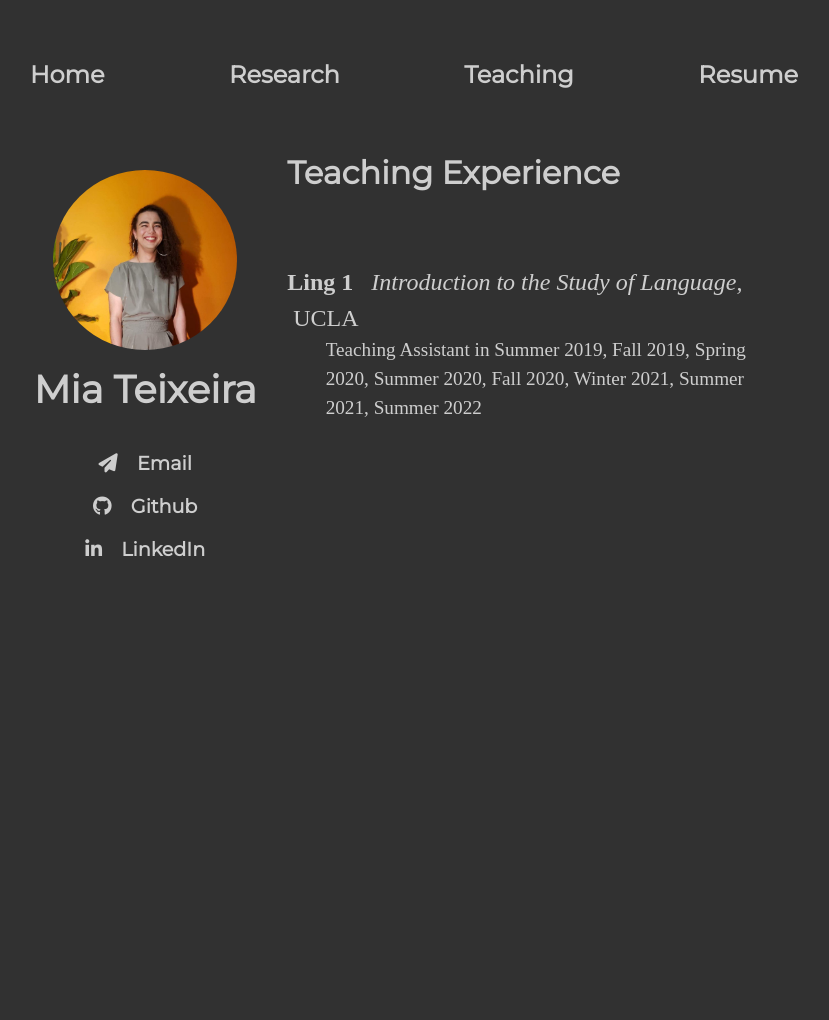
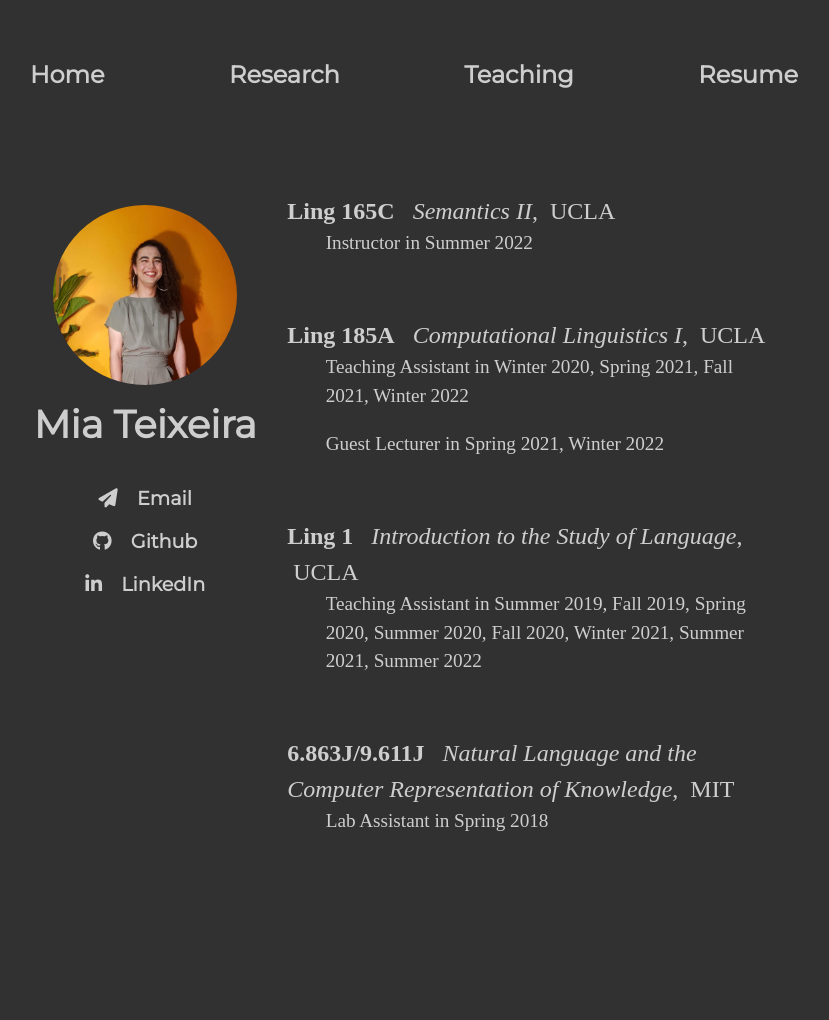
Before and after one commit to miateixeira/miateixeira.github.io, a Jekyll site: the page built from teaching/index.html, in a window 1280 px wide. Shown: the whole page, without its empty margins (226-1055 px from the left). Built offline with Jekyll 4.4.1, drawn with Linux system fonts in a browser that asks for light colours; nearby versions of some CDN libraries.

Commit message:
added rest of courses

```diff
--- a/teaching/index.html
+++ b/teaching/index.html
@@ -4,8 +4,36 @@ title: Teaching
 ---
 <div class="teaching">
 
-  <h2>Teaching Experience</h2>
+  <!-- <h2>Teaching Experience</h2> -->
 
+  <!-- LING 165C -->
+  <div class="teaching-entry">
+    <p class="course-title">
+      <span class="course-number">Ling 165C</span>
+      <span class="course-name">Semantics II</span>,
+      <span class="course-school">UCLA</span>
+    </p>
+    <p class="course-detail">
+      Instructor in Summer 2022
+    </p>
+  </div>
+
+  <!-- LING 185A -->
+  <div class="teaching-entry">
+    <p class="course-title">
+      <span class="course-number">Ling 185A</span>
+      <span class="course-name">Computational Linguistics I</span>,
+      <span class="course-school">UCLA</span>
+    </p>
+    <p class="course-detail">
+      Teaching Assistant in Winter 2020, Spring 2021, Fall 2021, Winter 2022
+    </p>
+    <p class="course-detail">
+      Guest Lecturer in Spring 2021, Winter 2022
+    </p>
+  </div>
+
+  <!-- LING 1 -->
   <div class="teaching-entry">
     <p class="course-title">
       <span class="course-number">Ling 1</span>
@@ -17,4 +45,16 @@ title: Teaching
     </p>
   </div>
 
+  <!-- 6.863J/9.611J -->
+  <div class="teaching-entry">
+    <p class="course-title">
+      <span class="course-number">6.863J/9.611J</span>
+      <span class="course-name">Natural Language and the Computer Representation of Knowledge</span>,
+      <span class="course-school">MIT</span>
+    </p>
+    <p class="course-detail">
+      Lab Assistant in Spring 2018
+    </p>
+  </div>
+
 </div>
```
